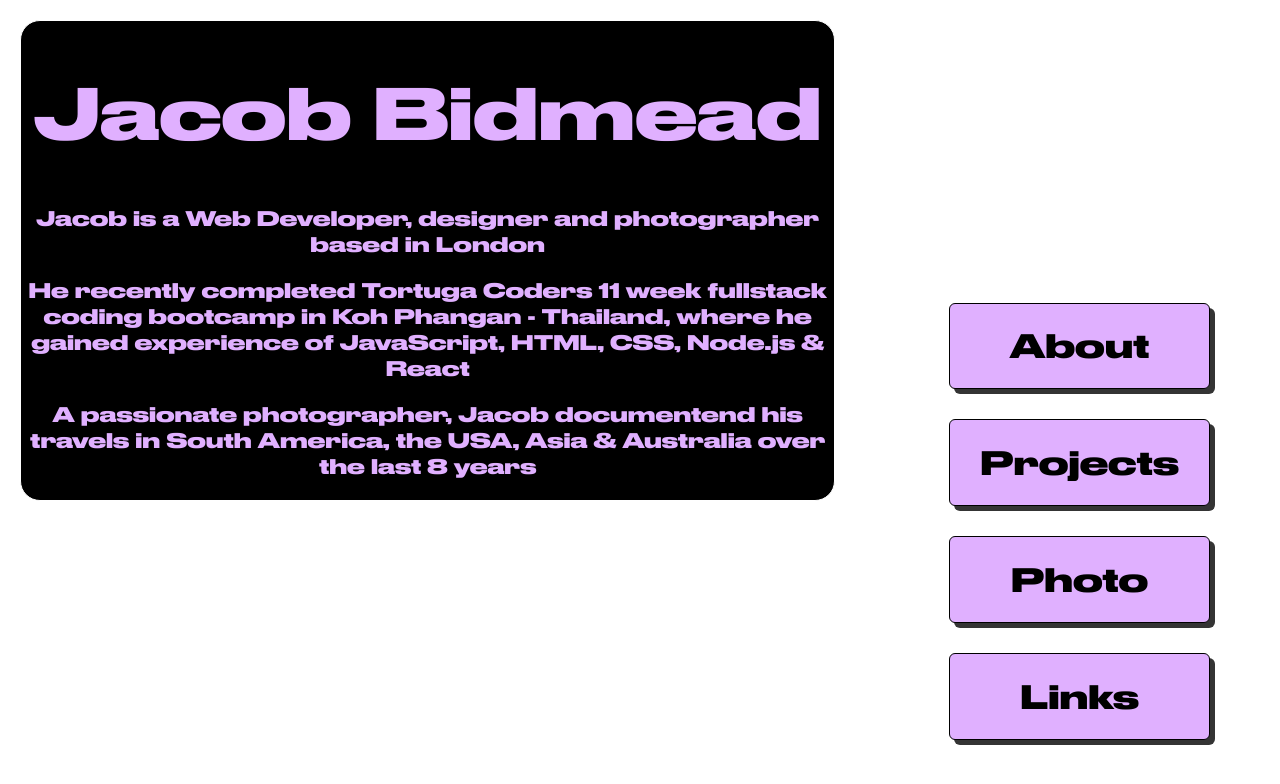
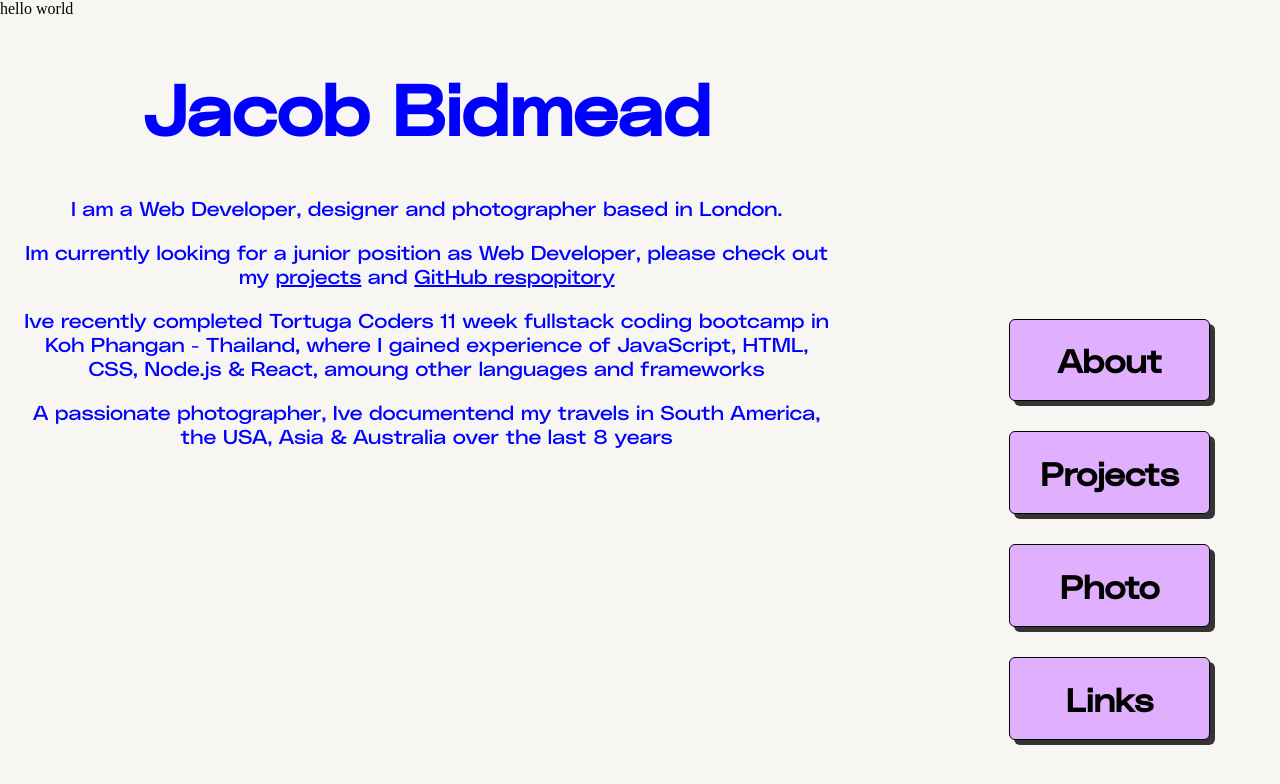
Before and after one commit to Jacobbidmead/portfolio-react, a React (Create React App) app: page / in a window 1280 px wide. Both pictures are taken after a click on the element "About". Shown: the top 784 px of the page. Built offline with nearby package versions, Linux system fonts and the light colour scheme.

Commit message:
changed font, added top bar

```diff
--- a/src/App.css
+++ b/src/App.css
@@ -1,7 +1,6 @@
 @font-face {
-  font-family: "druk";
-  src: url("/public/fonts/druk-wide-bold.woff2") format("woff2"),
-    url("/public/fonts/druk-wide-bold.woff") format("woff");
+	font-family: 'PolySans';
+	src: url("/public/fonts/PolySansNeutralWide.woff") format("woff");
 }
 
 body {
@@ -11,12 +10,15 @@ body {
 
 .background {
   height: 100vh;
+	background-color: rgb(247, 246, 243);
+}
+
+.top-bar {
+	background-color: rgb(247, 246, 243);
 }
 
 .main-display {
   margin: 20px;
-
-
 }
 
 .main-layout {
@@ -25,8 +27,8 @@ body {
 }
 
 .main-page {
-	font-family: druk;
-	font-size: 50px;
+	font-family: PolySans;
+	font-size: 100px;
 	text-align: left;
 	-webkit-animation: fadein 1.5s;
 	background-image: linear-gradient(70deg,rgb(243, 127, 4) 35%,rgb(48, 222, 51) 60%,rgb(191, 224, 192));
@@ -39,6 +41,10 @@ body {
     -webkit-box-orient: vertical;
 }
 
+.disk {
+	border-radius: 50%;
+}
+
 .button-container {
 	position: fixed;
 	right: 0;
@@ -47,7 +53,7 @@ body {
 
 .color {
   color: black;
-  font-family: druk;
+  font-family: PolySans;
   -webkit-animation: fadein 1.5s;
   cursor: pointer;
 	border: 1px black solid;
@@ -59,7 +65,7 @@ body {
 
 .color:hover {
   color: rgba(224, 176, 255);
-  font-family: druk;
+  font-family: PolySans;
 	border: 1px black solid;
 	box-shadow: 5px 5px 0 0 rgba(167, 252, 0);
 	border-radius: 6px;
@@ -78,7 +84,7 @@ body {
 }
 
 .description {
-  font-family: druk;
+  font-family: PolySans;
   color: black;
   text-align: center;
   margin: 0px 70px 30px 0px;
@@ -93,17 +99,13 @@ body {
 
 .description:hover {
   color: rgba(224, 176, 255);
-  font-family: druk;
+  font-family: PolySans;
   text-align: center;
   margin-right: 70px;
   background-color: black;
   border: 1px black solid;
 	box-shadow: 5px 5px 0 0 rgba(167, 252, 0);
 	border-radius: 6px;
-}
-
-.disk {
-	width: 10%;
 }
 
 @keyframes fadein {
--- a/src/App.js
+++ b/src/App.js
@@ -43,7 +43,10 @@ class App extends React.Component {
 
 	render() {
 		return (
+<>
+			<div className="top-bar">hello world</div>
 			<div className="background main-layout">
+
 
 		<div>
       {this.state.showHome  && <div className="main-display"><Home /></div>}
@@ -61,6 +64,7 @@ class App extends React.Component {
 
 
     </div>
+</>
 		)
 	}
 }
--- a/src/components/About.js
+++ b/src/components/About.js
@@ -9,10 +9,14 @@ class About extends React.Component {
          <h1 className="name">
           Jacob Bidmead
 			   </h1>
-					 <p>Jacob is a Web Developer, designer and photographer based in London</p>
-		       <p>He recently completed Tortuga Coders 11 week fullstack coding bootcamp in Koh Phangan - Thailand, where he gained experience of JavaScript, HTML, CSS, Node.js & React </p>
+					 <p>I am a Web Developer, designer and photographer based in London.</p>
+					 <p>Im currently looking for a junior position as Web Developer, please check out my <span className="underline">projects</span> and <span className="underline">GitHub respopitory</span></p>
+		       <p>Ive recently completed Tortuga Coders 11 week fullstack coding bootcamp in Koh Phangan - Thailand, where I gained experience of JavaScript, HTML, CSS, Node.js & React, amoung other languages and frameworks </p>
 					 <p>
-					 A passionate photographer, Jacob documentend his travels in South America, the USA, Asia & Australia over the last 8 years
+					 A passionate photographer, Ive documentend my travels in South America, the USA, Asia & Australia over the last 8 years
+					 </p>
+					 <p>
+
 					 </p>
         </div>
 			</div>
--- a/src/components/Home.js
+++ b/src/components/Home.js
@@ -12,9 +12,6 @@ class Home extends React.Component {
 							<div>
 							  <h1 className="main-page">Photographer.</h1>
 						  </div>
-							<div className="disk">
-							  <img src="/images/diskdrive.gif"/>
-							</div>
 					</div>
 				 </>
 		)
--- a/src/styles/About.css
+++ b/src/styles/About.css
@@ -2,22 +2,22 @@
 	margin: auto;
   width: 100%;
 	padding-top: ;
-	background-color: black;
-	color: rgba(224, 176, 255);
+	color: rgba(0, 0, 255);
 	text-align: center;
-	border-radius: 20px;
-	border: 1px white solid;
-	box-shadow: 5px 5px 0 0 white;
 	-webkit-animation: fadein 1.5s;
 }
 
 .name {
-	font-family: druk;
+	font-family: PolySans;
 	font-size: 70px;
 
 }
 
 p {
-	font-family: druk;
+	font-family: PolySans;
 	font-size: 20px;
 }
+
+.underline {
+	text-decoration: underline;
+}
--- a/src/styles/Links.css
+++ b/src/styles/Links.css
@@ -2,7 +2,7 @@
 .links {
 	margin: 20px;
 	text-align: center;
-	font-family: druk;
+	font-family: PolySans;
 	display: flex;
 	justify-content: center;
 	border: 1px black solid;
@@ -18,10 +18,10 @@
 
 .links:hover {
 	color: rgba(224, 176, 255);
-	font-family: druk;
+	font-family: PolySans;
 	background-color: black;
 	border: 1px black solid;
-  box-shadow: 5px 5px 0 0 white;
+  box-shadow: 5px 5px 0 0 rgba(167, 252, 0);
 	border-radius: 6px;
 	-webkit-animation: fadein 1.5s;
 	background-color: black;
```
Also changed, not shown: public/fonts/CindieMono-D.woff (added), public/fonts/PolySansNeutralWide.woff (added).
